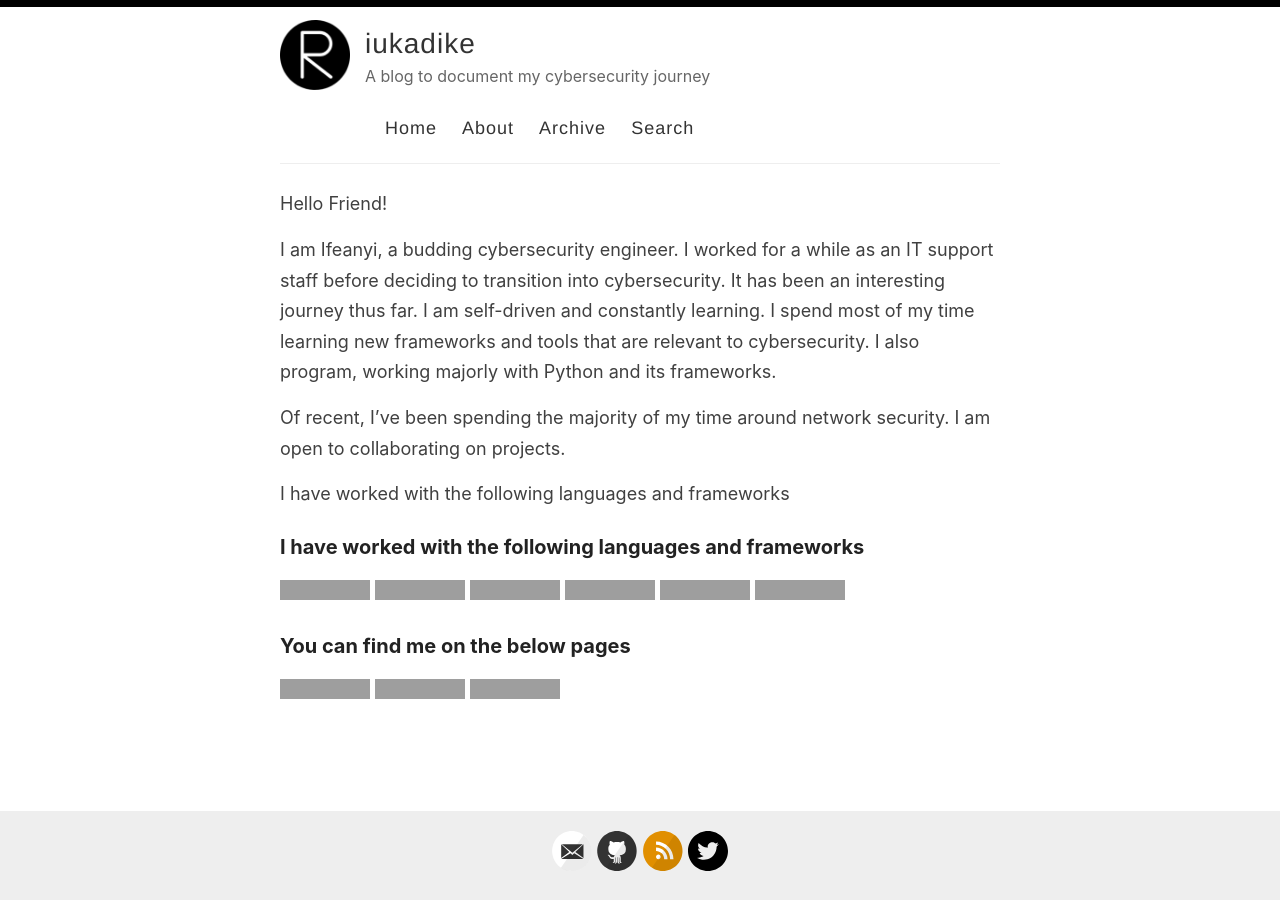
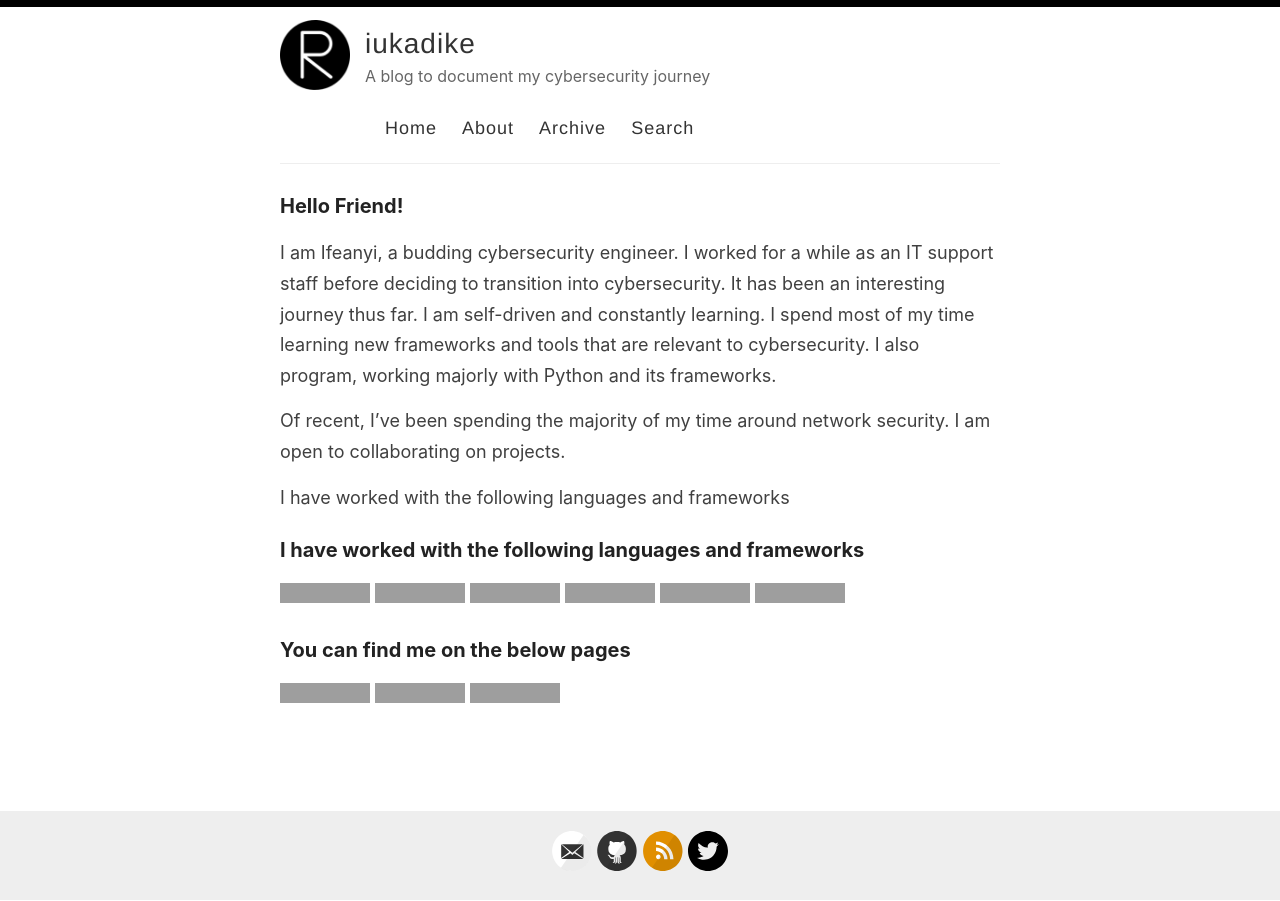
Before and after one commit to iukadike/blog, a Jekyll site: the page built from _pages/about.md, in a window 1280 px wide. Built offline with Jekyll 4.4.1, drawn with Linux system fonts in a browser that asks for light colours; grey boxes are pictures that could not be loaded.

Commit message:
updates formatting

```diff
--- a/_pages/about.md
+++ b/_pages/about.md
@@ -4,7 +4,7 @@ title: About Me
 permalink: /about/
 ---
 
-Hello Friend!
+### Hello Friend!
 
 I am Ifeanyi, a budding cybersecurity engineer. I worked for a while as an IT support staff before deciding to transition into cybersecurity. It has been an interesting journey thus far. I am self-driven and constantly learning. I spend most of my time learning new frameworks and tools that are relevant to cybersecurity. I also program, working majorly with Python and its frameworks.
 
```
